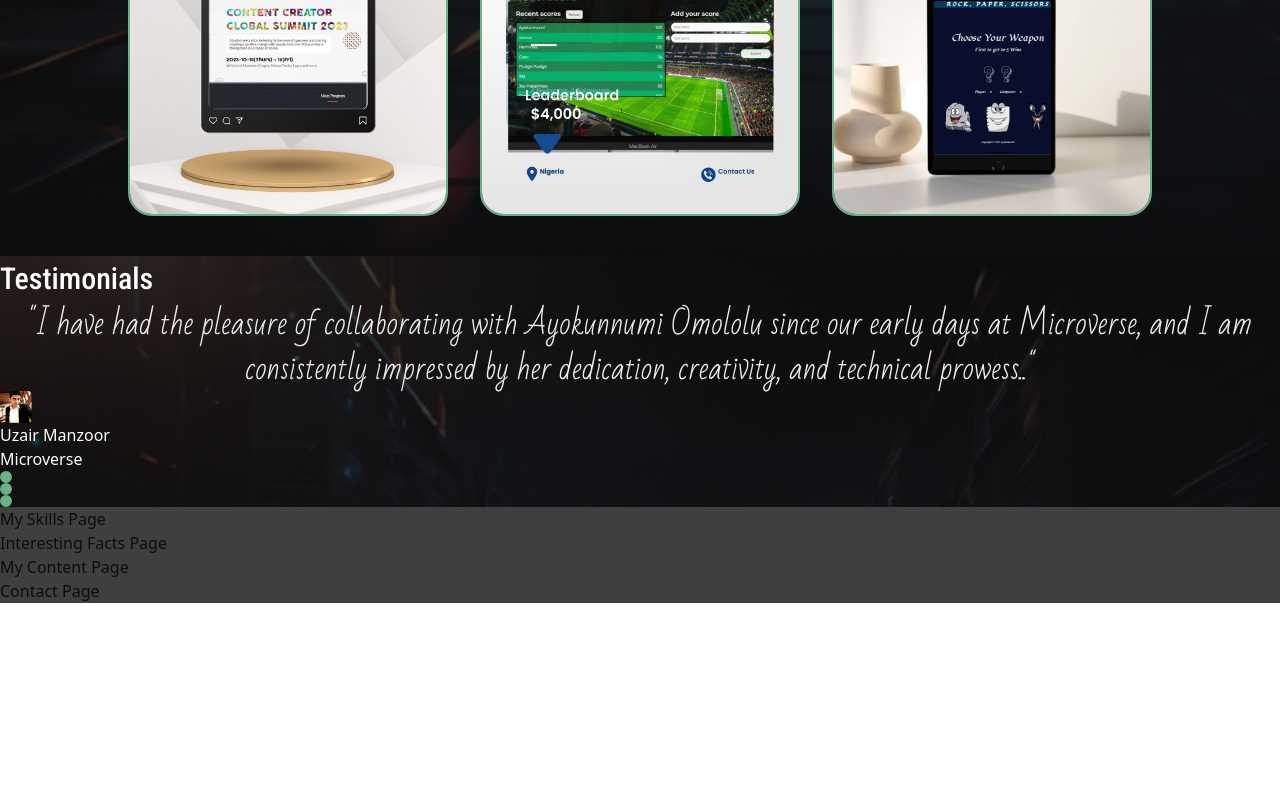
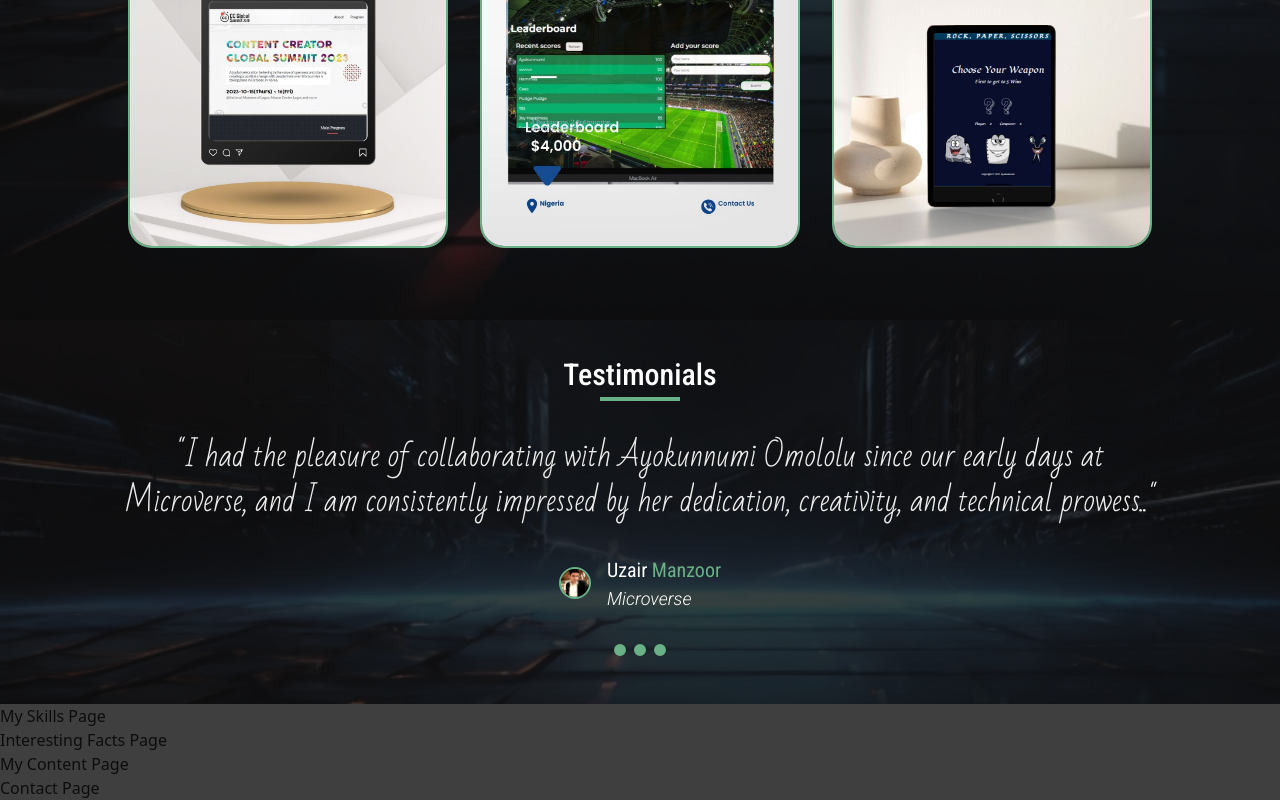
Before and after one commit to Ayokunnumi1/ayokunnumi-portfolio, a JavaScript app: page / in a window 1280 px wide. Shown: the part 2163-2963 px from the top of the page. Before the commit the page ends 2766 px from the top, so only its background shows below. Built offline with nearby package versions, Linux system fonts and the light colour scheme; the HTML template or start-up script is replaced by a standard one.

Commit message:
Add styling to testimonial page

```diff
--- a/src/component/Portfolio.js
+++ b/src/component/Portfolio.js
@@ -9,7 +9,7 @@ import "../app.css";
 const Portfolio = () => {
   return (
     <section className="bg-home-pg-bg-image bg-no-repeat bg-cover text-white w-full pb-10">
-      <div className="relative z-10 md:px-10 lg:px-20">
+      <div className="relative z-10 p-8 md:px-10 lg:px-20">
         <h3 className="my-work px-5 pt-5">
           <span>My </span>
           <span className="text-custom-green">Work</span>
--- a/src/component/Testimonials.js
+++ b/src/component/Testimonials.js
@@ -2,20 +2,34 @@ import Testimonial from "../assets/images/testimonial.png";
 
 const Testimonials = () => {
   return (
-    <section className="bg-home-pg-bg-image bg-no-repeat bg-cover text-white w-full overlayy">
-      <div className="relative z-10">
-        <h3 className="testimonials">Testimonials</h3>
+    <section className="bg-home-pg-bg-image bg-no-repeat bg-cover text-white w-full md:h-96 bg-center bg-[100% auto] p-8">
+      <div className="relative z-10 flex flex-col justify-center items-center gap-4 md:gap-8 md:px-10 lg:px-20">
+        <div className="flex flex-col items-center">
+          <h3 className="testimonials">Testimonials</h3>
+          <span className="w-20 h-1 bg-custom-green"></span>
+        </div>
         <p className="testimonial-text">
-          "I have had the pleasure of collaborating with Ayokunnumi Omololu
-          since our early days at Microverse, and I am consistently impressed by
-          her dedication, creativity, and technical prowess.."
+          "I had the pleasure of collaborating with Ayokunnumi Omololu since our
+          early days at Microverse, and I am consistently impressed by her
+          dedication, creativity, and technical prowess.."
         </p>
         <div>
-          <div>
-            <img className="w-8 h-8 rounded" src={Testimonial} alt="testimonials" />
-            <h3>Uzair Manzoor</h3>
-            <p>Microverse</p>
+          <div className="flex flex-row justify-center items-center gap-4">
+            <img
+              className="w-8 h-8 rounded-full border-2 border-custom-green"
+              src={Testimonial}
+              alt="testimonials"
+            />
+            <div>
+              <h3 className="testimonial-name">
+                <span>Uzair </span>
+                <span className="text-custom-green">Manzoor</span>
+              </h3>
+              <p className="testimonial-work">Microverse</p>
+            </div>
           </div>
+        </div>
+        <div className="flex flex-row justify-center items-center gap-2">
           <div className="w-3 h-3 rounded-full border-2 border-custom-green bg-custom-green "></div>
           <div className="w-3 h-3 rounded-full border-2 border-custom-green bg-custom-green "></div>
           <div className="w-3 h-3 rounded-full border-2 border-custom-green bg-custom-green "></div>
```
